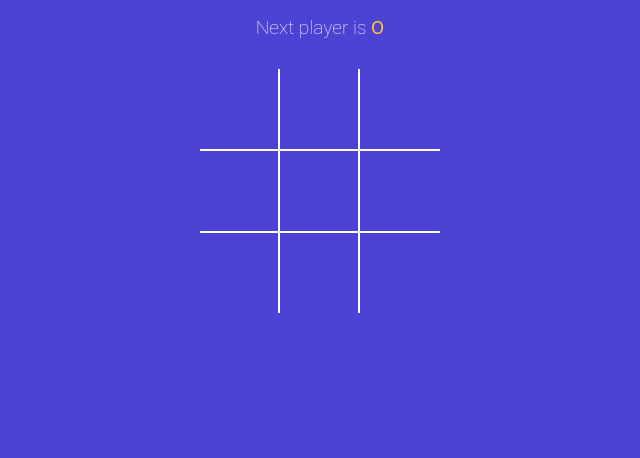
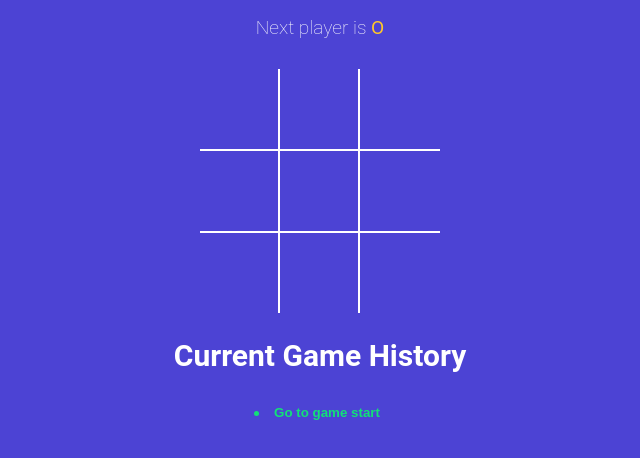
Before and after one commit to sasuke-sasuke/react-tictactoe, a React (Vite) app: page / in a window 1280 px wide. Shown: the top 458 px of the page, without its empty margins (320-960 px from the left). Built offline with nearby package versions, Linux system fonts and the light colour scheme.

Commit message:
added game history

```diff
--- a/src/App.jsx
+++ b/src/App.jsx
@@ -2,34 +2,62 @@
 import { useState } from 'react';
 import Board from './components/Board';
 import StatusMessage from './components/StatusMessage';
+import History from './components/History';
 import { calculateWinner } from './winner';
 
 function App() {
-  const [squares, setSquares] = useState(Array(9).fill(null));
-  const [isXNext, setIsXNext] = useState(false);
+  const [history, setHistory] = useState([
+    { squares: Array(9).fill(null), isXNext: false }
+  ]);
+  const [currentMove, setCurrentMove] = useState(0);
 
-  const winner = calculateWinner(squares);
+  const gamingBoard = history[currentMove];
+  const winner = calculateWinner(gamingBoard.squares);
 
   const handleSquareClick = (clickedPosition) => {
-    if (squares[clickedPosition] || winner) {
+    if (gamingBoard.squares[clickedPosition] || winner) {
       return;
     }
 
-    setSquares((prev) => {
-      return prev.map((squareValue, position) => {
-        if (clickedPosition === position) {
-          return isXNext ? 'X' : 'O';
+    setHistory((currentHistory) => {
+      const isTraversing = currentMove + 1 !== currentHistory.length;
+      const lastGamingState = isTraversing
+        ? currentHistory[currentMove]
+        : currentHistory[currentHistory.length - 1];
+
+      const nextSquaresState = lastGamingState.squares.map(
+        (squareValue, position) => {
+          if (clickedPosition === position) {
+            return lastGamingState.isXNext ? 'X' : 'O';
+          }
+          return squareValue;
         }
-        return squareValue;
+      );
+
+      const base = isTraversing
+        ? currentHistory.slice(0, currentHistory.indexOf(lastGamingState) + 1)
+        : currentHistory;
+      return base.concat({
+        squares: nextSquaresState,
+        isXNext: !lastGamingState.isXNext
       });
     });
-    setIsXNext((prev) => !prev);
+    setCurrentMove((move) => move + 1);
+  };
+
+  const moveTo = (move) => {
+    setCurrentMove(move);
   };
 
   return (
     <div className="app">
-      <StatusMessage winner={winner} isXNext={isXNext} squares={squares} />
-      <Board squares={squares} handleSquareClick={handleSquareClick} />
+      <StatusMessage winner={winner} gamingBoard={gamingBoard} />
+      <Board
+        squares={gamingBoard.squares}
+        handleSquareClick={handleSquareClick}
+      />
+      <h2>Current Game History</h2>
+      <History history={history} moveTo={moveTo} currentMove={currentMove} />
     </div>
   );
 }
--- /dev/null
+++ b/src/components/History.jsx
@@ -0,0 +1,22 @@
+const History = ({ history, moveTo, currentMove }) => {
+  return (
+    <div className="history-wrapper">
+      <ul className="history">
+        {history.map((_, index) => (
+          <li key={index}>
+            {' '}
+            <button
+              type="button"
+              className={`btn-move ${currentMove === index ? 'active' : ''}`}
+              onClick={() => moveTo(index)}
+            >
+              {index === 0 ? 'Go to game start' : `Go to move #${index}`}
+            </button>{' '}
+          </li>
+        ))}
+      </ul>
+    </div>
+  );
+};
+
+export default History;
--- a/src/components/StatusMessage.jsx
+++ b/src/components/StatusMessage.jsx
@@ -1,4 +1,6 @@
-const StatusMessage = ({ winner, isXNext, squares }) => {
+const StatusMessage = ({ winner, gamingBoard }) => {
+  const { squares, isXNext } = gamingBoard;
+
   const noMovesLeft = squares.every((square) => square !== null);
   const nextPlayer = isXNext ? 'X' : 'O';
 
```
